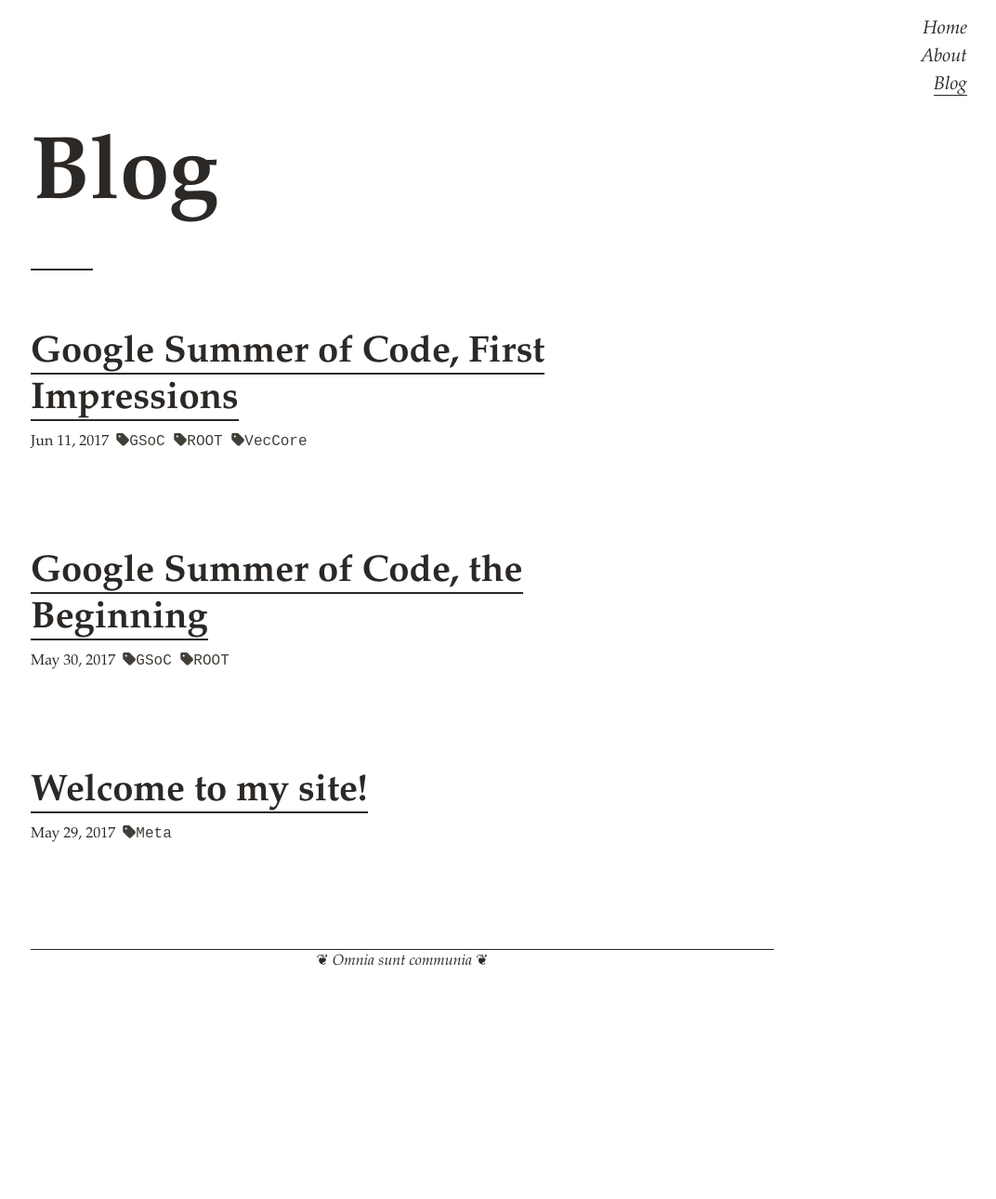
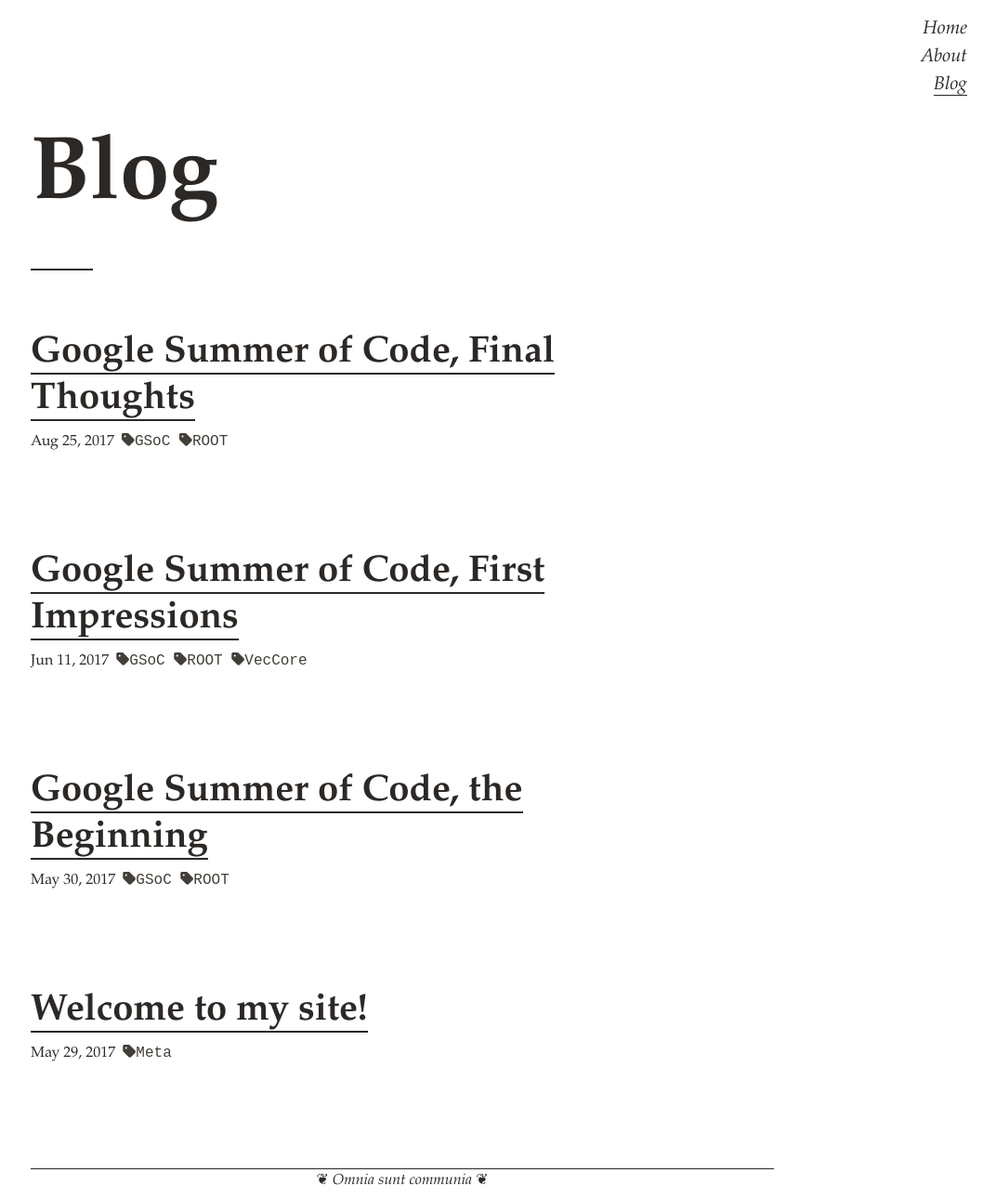
Before and after one commit to agarciamontoro/agarciamontoro.github.io, a Jekyll site: the page built from blog.html, in a window 1280 px wide. Shown: the whole page at 93% size, without its empty margins (207-1279 px from the left). Built offline with Jekyll 4.4.1, drawn with Linux system fonts in a browser that asks for light colours; nearby versions of some CDN libraries; before the commit the page ends 1054 px from its top, so only the background shows below that; part of the change alters nothing that is shown.

Commit message:
Add first version of the final GSoC report

```diff
--- a/_config.yml
+++ b/_config.yml
@@ -31,6 +31,8 @@ email:             alejandro *dot* garciamontoro *at* gmail *dot* com
 
 # Build settings
 markdown: kramdown
+kramdown:
+  auto_ids: true # Auto-generate ID's for headings
 gems:
   - jekyll-feed
 exclude:
--- /dev/null
+++ b/_posts/2017-08-25-gsoc-final-thoughts.md
@@ -0,0 +1,161 @@
+---
+layout: post
+title: Google Summer of Code, Final Thoughts
+lang: en
+tags: [GSoC, ROOT]
+---
+
+Three months have already passed since the beginning of the programme, and the only task that is still in my TODO list is the writing of this post as my [*Work Product Submission*](https://developers.google.com/open-source/gsoc/help/work-product) report. Let's cross it out.
+
+> Disclaimer: This post will be quite technical and probably really boring if you are not very interested in the ROOT development.
+
+# TL;DR
+
+If you just want to know what have been accomplished and the work that is left to do, you will find here a short description covering the highlights of my summer.
+
+If you are brave enough and do not fear tricky details and documented decisions in the code design, go to the [detailed section]({{ site.baseurl }}{% post_url 2017-08-25-gsoc-final-thoughts %}#detailed-final-report) and enjoy.
+
+## What Have I Done?
+
+In a few words, my work in ROOT can be summarised as the generalization of the fitting algorithms interfaces in order to have parallelized and vectorized implementations that make the algorithms, and thus the computations of the final user, more efficient.
+
+## What Code Have Been Merged?
+
+At the end of the programme, two pull requests (PR) were merged:
+
+* [Gradient interfaces templated.](https://github.com/root-project/root/pull/793)
+
+The most important work is done in this PR, where the gradient interfaces are generalized and the parallelized and vectorized versions of [`Chi2`](https://github.com/root-project/root/blob/master/math/mathcore/inc/Fit/Chi2FCN.h), [`LogLikelihood`](https://github.com/root-project/root/blob/master/math/mathcore/inc/Fit/LogLikelihoodFCN.h) and [`PoissonLikelihood`](https://github.com/root-project/root/blob/master/math/mathcore/inc/Fit/PoissonLikelihoodFCN.h) gradient evaluations are implemented.
+
+* [Fix execution policy error when IMT is OFF.](https://github.com/root-project/root/pull/871)
+
+The commit in this PR just fixed a bug caused by the changes introduced in the first one.
+
+## What Code Have *Not* Been Merged?
+
+Three PRs remained unmerged at the end of the programme:
+
+* [Adaptation of fitting interfaces to templated gradient functions](https://github.com/root-project/root/pull/890#issuecomment-324809388)
+
+This PR finishes the work of the fitting interfaces generalization, providing the user the possibility to use gradient functions in their fittings. It also adds integration tests to check everything works as a whole.
+
+* [Vectorization of TMath.](https://github.com/root-project/root/pull/655)
+
+This second unmerged PR is part of an important ongoing work: the implementation of vectorized versions of the most important functions in `TMath`.
+
+* [Test evaluation of gradient of multidimensional functions.](https://github.com/root-project/root/pull/887)
+
+This last PR adds tests to check that the evaluations of the gradient of multidimensional functions, implemented in the first merged PR, are correct.
+
+### What Is Left To Do?
+
+The unmerged PRs should be finished and merged; in particular: the bug stopping the first PR to be merged should be fixed, the remaining functions in `TMath` should be vectorized and the failing test of the third PR should be inspected and the bug causing it should be fixed.
+
+# Detailed Final Report
+
+Ok, so now that you have an overall idea of my summer work, I will describe with details the what, the how and the why of the lines of code written through these months.
+
+## Previous State of ROOT
+
+Before GSoC17, ROOT had a good set of interfaces for fitting data; see, for example, the section [5. Fitting Histograms](https://root.cern.ch/root/htmldoc/guides/users-guide/ROOTUsersGuide.html#fitting-histograms) to make an idea of what ROOT can do for you. However, these interfaces were tied to a specific base type; namely, they worked only with `double`s. Furthermore, the code was first designed to serve as a set of serial algorithms, and parallelization was not taken into account.
+
+Some work has been done in order to generalize these interfaces and add the possibility to use other types and other execution policies. See, for example, [the `struct Evaluate` in `FitUtil.h`](https://github.com/root-project/root/blob/master/math/mathcore/inc/Fit/FitUtil.h#L370), where the evaluations of `Chi2`, `LogLikelihood` and `PoissonLikelihood` functions were adapted to have vectorized and parallelized versions.
+
+However, a lot of work in this direction needed to be done, and my summer has mainly focused in providing the possibility to evaluate the `Chi2`, `LogLikelihood` and `PoissonLikelihood` **gradient** functions.
+
+## Using The New Code
+
+Ok, so my code has cool tricky details and the commits I did on the PR are super cool, but before describing all the work that has been done, let's see how to use the new methods and the good results we can obtain. To illustrate all of this, we are going to inspect ---a slightly simplified version of--- the test in [`testGradient.cxx`](https://github.com/root-project/root/blob/master/math/mathcore/test/testGradient.cxx).
+
+This test assumes that the user have some data to fit into a model defined by the following function:
+
+{% highlight cpp %}
+// Model function to test the gradient evaluation
+template <class T>
+static T modelFunction(const T *data, const double *params)
+{
+   return params[0] * exp(-(*data + (-130.)) * (*data + (-130.)) / 2) +
+          params[1] * exp(-(params[2] * (*data * (0.01)) - params[3] * ((*data) * (0.01)) * ((*data) * (0.01))));
+}
+{% endhighlight %}
+
+First of all, you would need to create a `TF1` to hold your function with initial parameters and a `TH1` to hold your data (here we have randomised data generated from the model function). Now you can use data types different to double for your model functions, so let's use here `Double_v`:
+
+{% highlight cpp %}
+// Create TF1 from model function and initialize the fit function
+TF1 fModelFunction("TF1", modelFunction<Double_v>, 100, 200, 4);
+
+const Double_t fParams[4] = {1, 1000, 7.5, 1.5};
+fModelFunction.SetParameters(fParams);
+
+// Create TH1 and fill it with values from model function
+unsigned fNumPoints = 12801;
+TH1D fHistogram("TH1", "Test random numbers", fNumPoints, 100, 200);
+gRandom->SetSeed(1);
+fHistogram.FillRandom("TH1", 1000000);
+{% endhighlight %}
+
+Now we can use a wrapped TF1 object to store our fitting function and populate the a BinData object with the data from the histogram.
+
+{% highlight cpp %}
+ROOT::Math::WrappedMultiTF1Templ<Double_v> fFitFunction(fModelFunction, 1);
+
+ROOT::Fit::BinData fData;
+ROOT::Fit::FillData(fData, &fHistogram, &fModelFunction);
+{% endhighlight %}
+
+And now to the fun part! We can create either a Chi2, PoissonLikelihood or LogLikelihood fitter with the vectorized fitting function and a multithread execution policy!
+
+{% highlight cpp %}
+using GradFunc = ROOT::Math::IGradientFunctionMultiDimTempl<double>;
+using BaseFunc = ROOT::Math::IParamMultiFunctionTempl<Double_v>;
+
+using ROOT::Fit;
+
+// You can instantiate a Chi2 fitter...
+Chi2FCN<GradFunc, BaseFunc> fFitter(fData, fFitFunction,
+                                    ExecutionPolicy::kMultithread);
+
+// ... or a PoissonLikelihood fitter...
+PoissonLikelihoodFCN<GradFunc, BaseFunc> fFitter(fData, fFitFunction, 0, true,
+                                                 ExecutionPolicy::kMultithread);
+
+// ... or a LogLikelihood fitter.
+LogLikelihoodFCN<GradFunc, BaseFunc> fFitter(fData, fFitFunction, 0, false,
+                                             ExecutionPolicy::kMultithread);
+{% endhighlight %}
+
+Whatever the fitter is, what we can do now is to call its `Gradient` method:
+
+{% highlight cpp %}
+Double_t solution[4];
+
+// This is where the magic happens <3
+fFitter->Gradient(fParams, solution);
+{% endhighlight %}
+
+That this one last line works may seem trivial or unimportant, but it has been *a lot* of work, but the results are really worth it! Check the following graph, where we can see the speedups of the new (parallelized and vectorized) versions of the three gradient evaluations with this same case we have described:
+
+![Speedups](/assets/img/speedups.png)
+
+## Technical Details
+
+That last graph was cool, but the work behind it was hard. Let us now describe with detail the main work of this project, implemented in [this PR](https://github.com/root-project/root/pull/793). Let's inspect every commit to see what I did and why:
+
+* [Commit 16cbcb5 ](https://github.com/root-project/root/pull/793/commits/16cbcb5b3143f588bc01c06bc093192b236acad8): The very first commit I pushed to my ROOT fork implemented a parallelized version of the method `FitUtil::EvaluateChi2Gradient`. This was pretty direct, as I just had to add a new version of the method using the parallelization techniques provided by ROOT; in particular, `ROOT::TThreadExecutor::MapReduce` and its friends. This was implemented following the example of the method `FitUtil::EvaluateChi2Gradient`, which was already parallelized in the `Evaluate` struct. The finished implementation can be seen in the file FitUtil.cxx, method FitUtil::EvaluateChi2Gradient.
+* [Commit b705cf4 ](https://github.com/root-project/root/pull/793/commits/b705cf489f85d8151dd626f7c011fdfd76ce7b54): This commit implemented a really important work, as all the remaining commits depended greatly on it: the generalization of the gradient interfaces; namely:
+  * In IFunction.h, the interface IGradient{,Function}MultiDim was templated, keeping its `double` specialization in IFunctionFwd.h as a typedef that matched the old name in order to preserve backwards compatibility.
+  * In ParamFunction.h, the interface IParametricGradFunctionMultiDimTempl was adapted to use the new IGradientFunctionMultiDimTempl, and the gradient-related methods were templated as well.
+* [Commit f48ee1d](https://github.com/root-project/root/pull/793/commits/f48ee1d1cfc2fc13374993753828aaee9d62f0f8): While the previous commit templated the gradient interfaces, this one templated the gradient implementations; namely:
+  * The method TF1::GradientPar, in TF1.h, was templated and its vectorized version was implemented.
+  * The methods WrappedMultiTF1Templ::ParameterGradient and DoParameterDerivative in WrappedMultiTF1.h were templated. In this case, I needed to use some tricks to bypass cases where TFormula::EvalPar was called, as it is not vectorized yet.
+* [Commit cad190c](https://github.com/root-project/root/pull/793/commits/cad190ca32b50ad9656111c226e569de2a7dba17): After the previous commit had made the vectorization scenario possible, this one tested it out by implementing a vectorized (and parallelized) version of `FitUtil::EvaluateChi2Gradient`,
+* [Commit 448b894](https://github.com/root-project/root/pull/793/commits/448b8946044000ef543389aaea1cef1d175c3714): To test the previous work, a GoogleTest was added. We will come back to this later, as it is an important piece of work for the project, so let's keep the expectation until then.
+* Commits [d81308c](https://github.com/root-project/root/pull/793/commits/d81308cfb7a99675fe16b1cc596c71ba51cba017), [7da041d](https://github.com/root-project/root/pull/793/commits/7da041da280e5b0ae2dd1ab8ffa520158675b552),  [66a4d9b](https://github.com/root-project/root/pull/793/commits/66a4d9bb92e6d3a86e38edaada3192db1b75ced8), [3acfc87](https://github.com/root-project/root/pull/793/commits/3acfc877dea49410bdd0637a4912c349ee8fc99c) and [2ef06c9](https://github.com/root-project/root/pull/793/commits/2ef06c9714329190c3afe0f6a261cac3405a3eab) introduced a bunch of refactors and bug fixes, but they are not that important to understand the whole of the work done.
+* [Commit bd8a250](https://github.com/root-project/root/pull/793/commits/bd8a250e4c59a9c688b3a3117a5f3d087460dea5): This commit introduced an important change, as it modified a critical method, `TF1::GradientPar`, to make it thread-safe. It was necessary that this method was thread-safe, otherwise, the parallelizations that would use it would have been unsafe. Before this commit, `TF1::GradientPar` modified the private member `fParameters`. In a multi-threaded
+scenario, this produced race conditions when other threads needed to access
+this same parameter. Now, `GradientPar` modifies a *local* copy of `fParameters`. Others techniques to make the method thread-safe were studied, but all of them were rejected:
+  * Making fParameters `thread_local`: this first option did not make sense, as `fParameters` is a non-static member and thus cannot be made `thread_local`.
+  * Using a mutex to atomically call `GradientPar`: To decide between this option and the finally implemented, I did a quick benchmark, and saw that implementing the mutex made the parallelized version even slower than the original one, but always copying the vector inside GradientPar made the original version slower than before (although the parallelized version was in that case faster, as expected).
+* [Commit 33229b3](https://github.com/root-project/root/pull/793/commits/33229b3e25a9e6c4fab92f90b1905773ac361413): This is a huge commit that implemented both parallelized and vectorized versions of the gradients of the two remaining fitting methods: `PoissonLikelihood` and `LogLikelihood`. I also added here tests to check that these new implementations were correct. This commit, then, can be thought as the union of the first, fourth and fifth described commits, but instead of focused on `Chi2`, it was focused on both `PoissonLikelihood` and `LogLikelihood`.
+* [Commit 66db096](https://github.com/root-project/root/pull/793/commits/66db096a7f8f98befb3d3a9844aefe32b253ceb2): Final commit to adapt to a change to the codebase that was made while I was working in my local branch.
```
Also changed, not shown: assets/img/speedups.png (added).
